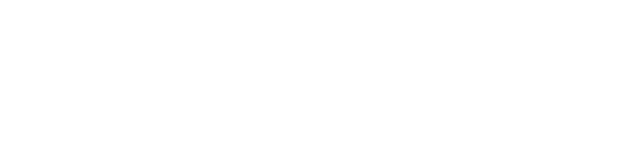
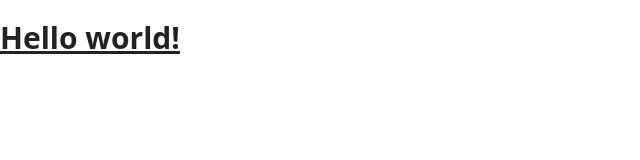
Before and after one commit to skout90/playground, a website built with Parcel: page index.html in a window 1280 px wide. Shown: the whole page, without its empty margins (0-640 px from the left). Built offline with nearby package versions, Linux system fonts and the light colour scheme.

Commit message:
update: tailwind init

```diff
--- /dev/null
+++ b/css/index.pcss
@@ -0,0 +1,3 @@
+@tailwind base;
+@tailwind components;
+@tailwind utilities;
--- a/index.html
+++ b/index.html
@@ -17,11 +17,13 @@
 
     <link rel="stylesheet" href="css/normalize.css" />
     <link rel="stylesheet" href="css/main.css" />
+    <link rel="stylesheet" href="css/index.pcss" />
 
     <meta name="theme-color" content="#fafafa" />
   </head>
 
   <body>
+    <h1 class="text-3xl font-bold underline">Hello world!</h1>
     <script type="module" src="js/vendor/modernizr-3.11.2.min.js"></script>
     <script type="module" src="js/plugins.js"></script>
     <script type="module" src="js/main.js"></script>
--- a/package.json
+++ b/package.json
@@ -13,6 +13,8 @@
   "devDependencies": {
     "@parcel/packager-raw-url": "^2.4.1",
     "@parcel/transformer-webmanifest": "^2.4.1",
-    "parcel": "^2.4.1"
+    "parcel": "^2.4.1",
+    "postcss": "^8.4.12",
+    "tailwindcss": "^3.0.23"
   }
 }
--- /dev/null
+++ b/tailwind.config.js
@@ -0,0 +1,7 @@
+module.exports = {
+  content: ["./index.html", "./src/**/*.{html,js}"],
+  theme: {
+    extend: {},
+  },
+  plugins: [],
+};
```
Also changed, not shown: .postcssrc (added), README.md, 1 other file.
